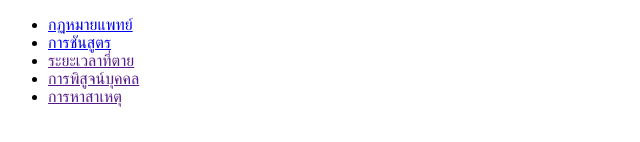
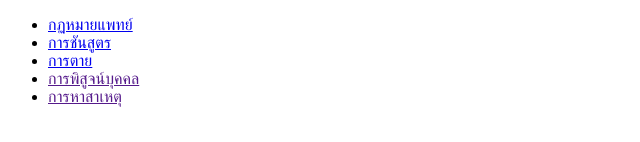
Before and after one commit to chusanapanch/medshort, a plain HTML site: page index.html in a window 1280 px wide. Shown: the part 186-328 px from the top of the page, without its empty margins (0-640 px from the left). Drawn offline with Linux system fonts and the light colour scheme.

Commit message:
Add files via upload

```diff
--- a/index.html
+++ b/index.html
@@ -11,7 +11,7 @@
     <ul>
       <li><a href=forensic/medicalLaws.html>กฏหมายแพทย์</a></li>
       <li><a href=forensic/autopsy.html>การชันสูตร</a></li>
-      <li><a href=>ระยะเวลาที่ตาย</a></li>
+      <li><a href=forensic/death.html>การตาย</a></li>
       <li><a href=>การพิสูจน์บุคคล</a></li>
       <li><a href=>การหาสาเหตุ</a></li>
     </ul>
```
